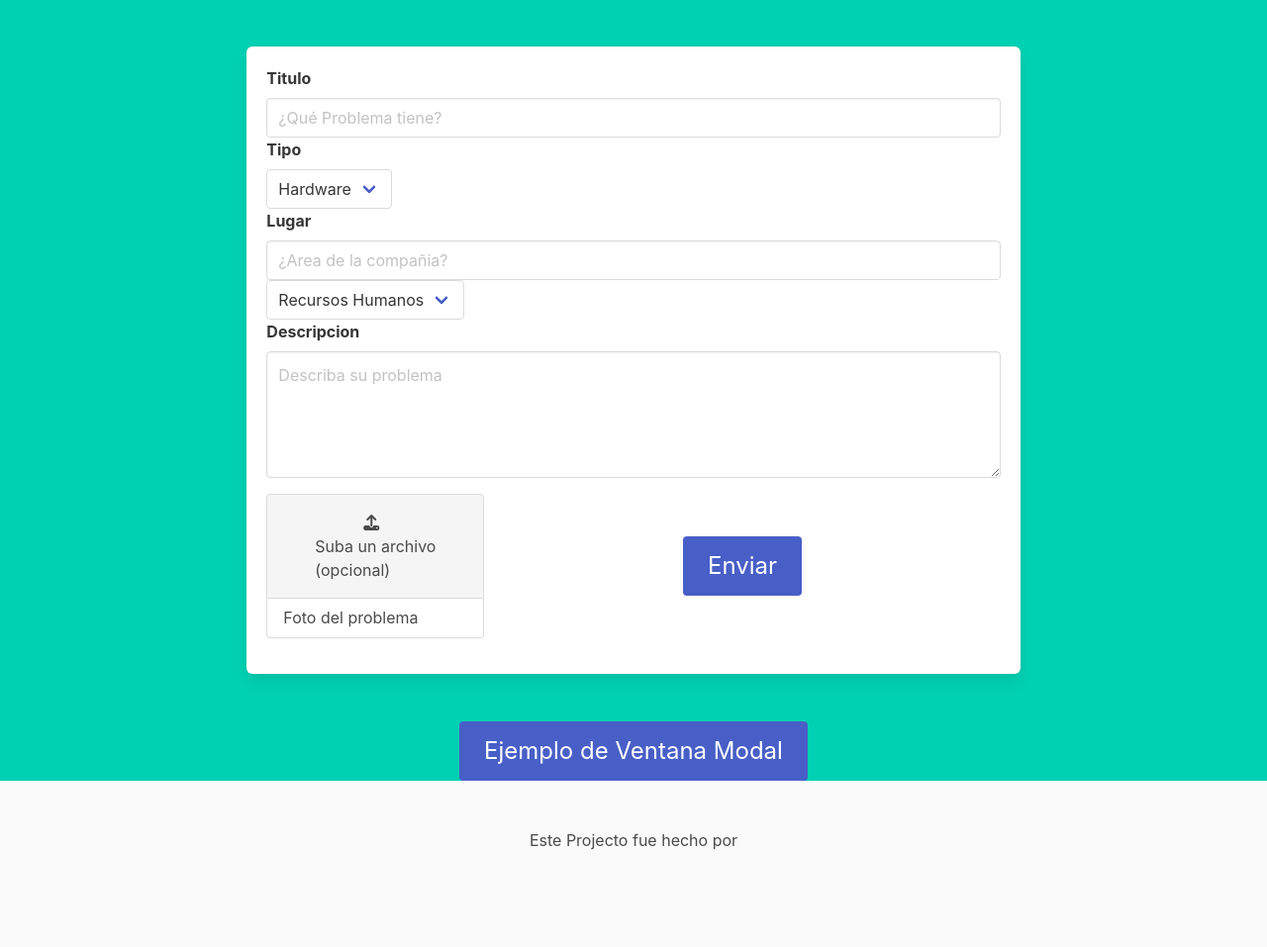
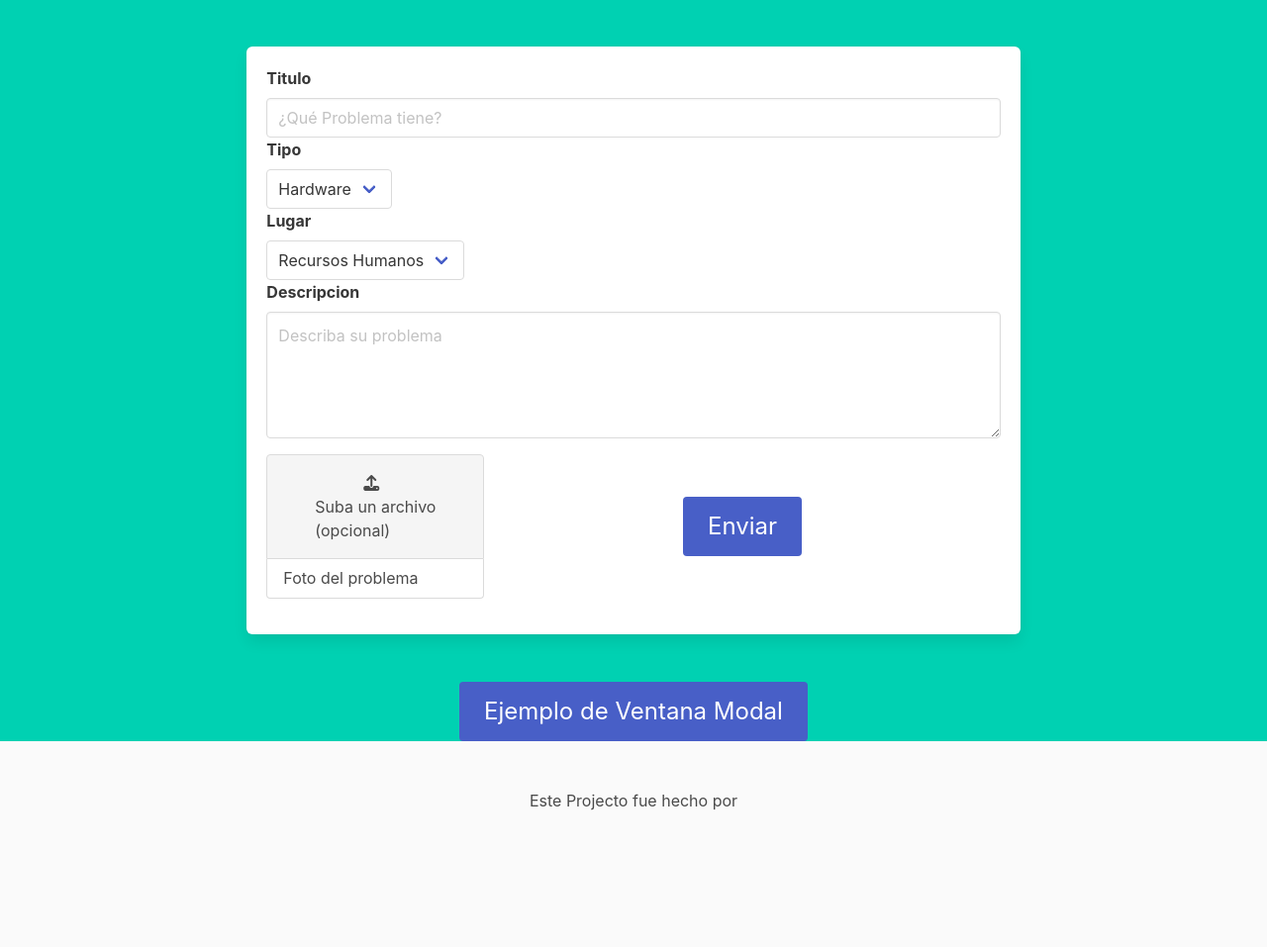
Before and after one commit to Joshua-Enrico/HelpDesk, a Flask app: page /registra_ticket in a window 1280 px wide. Shown: the part 112-1069 px from the top of the page at 99% size. After the commit the page ends 931 px from the top, so only its background shows below. Run offline with Flask 2, Linux system fonts and the light colour scheme; a user stored in the database is signed in; data comes from the database, SQL or seed files in the repository; data that the repository does not hold is empty; some libraries are stand-ins or nearby versions.

Commit message:
[UPDATE] changing a texbox to dropbox

```diff
--- a/web_flask/functions/templates/registra_ticket.html
+++ b/web_flask/functions/templates/registra_ticket.html
@@ -33,9 +33,8 @@
               <option>Software</option>
             </select>
           </div>
-          <!--  form.problemType(class_="input", placeholder="Usuario")  -->
           <label class="label"> Lugar </label>
-          <input class="input" type="text" placeholder="¿Area de la compañia?">
+          <!-- <input class="input" type="text" placeholder="¿Area de la compañia?"> -->
           <div class="select">
             <select>
               <option>Recursos Humanos</option>
```
